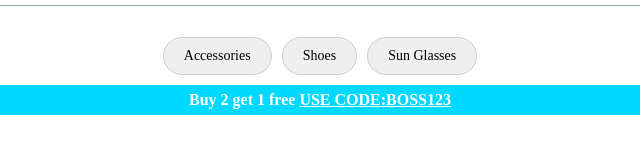
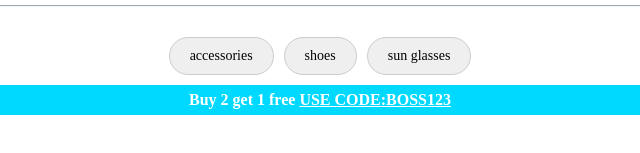
Before and after one commit to Sparkashok/Snitch-clone, a plain HTML site: page index.html in a window 1280 px wide. Shown: the part 2583-2736 px from the top of the page, 320-960 px from the left. Drawn offline with Linux system fonts and the light colour scheme.

Commit message:
Update index.html

```diff
--- a/index.html
+++ b/index.html
@@ -224,9 +224,9 @@
 
 
       <div class="info-chains">
-         <button class="Accessories">Accessories</button>
-         <button class="Accessories">Shoes</button>
-         <button class="Accessories">Sun Glasses</button>
+         <button class="Accessories">accessories</button>
+         <button class="Accessories">shoes</button>
+         <button class="Accessories">sun glasses</button>
       </div>
       <div class="anime">
          <h4 class="animation">Buy 2 get 1 free <u>USE CODE:BOSS123</u></h4>
```
